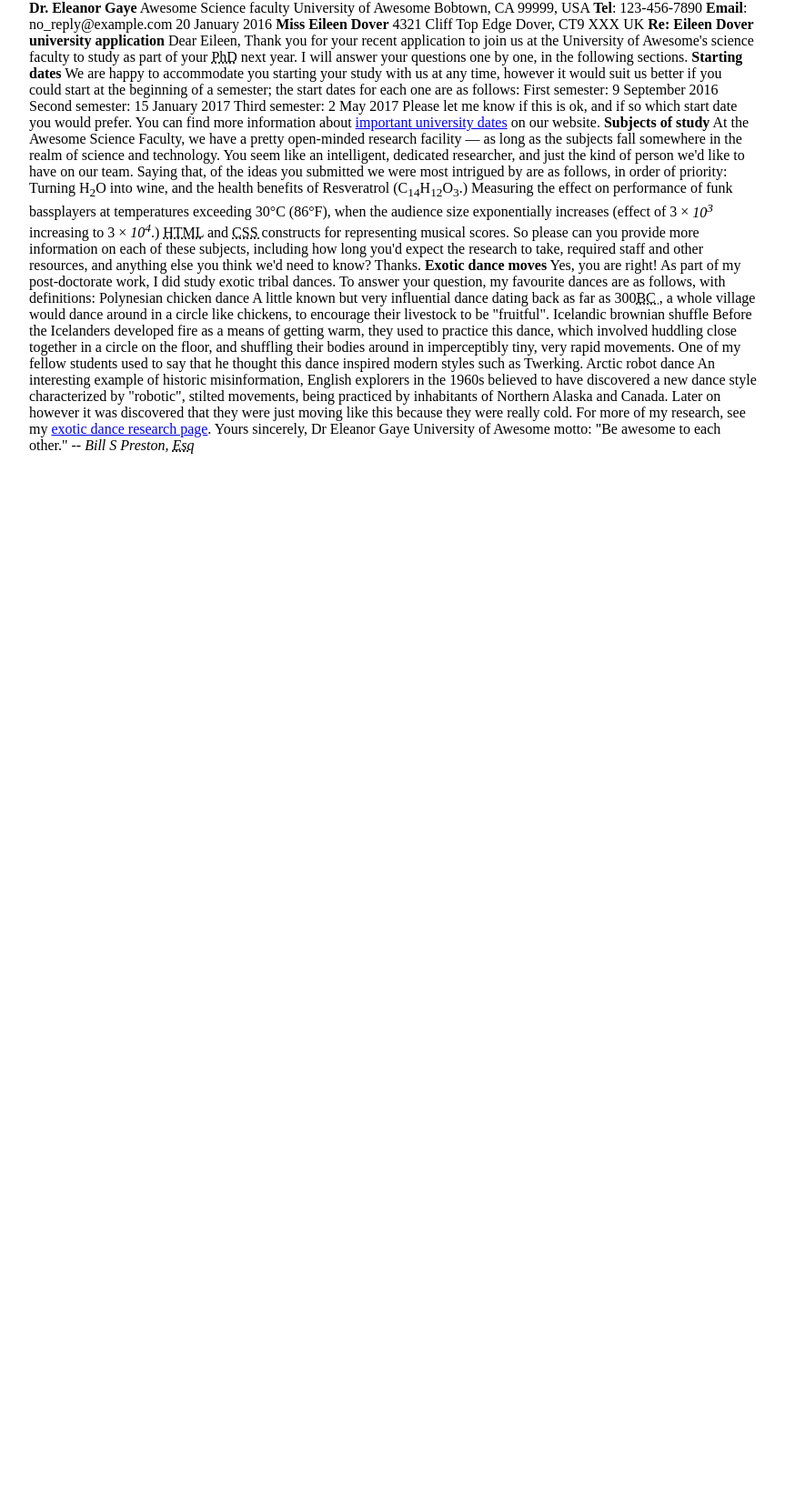
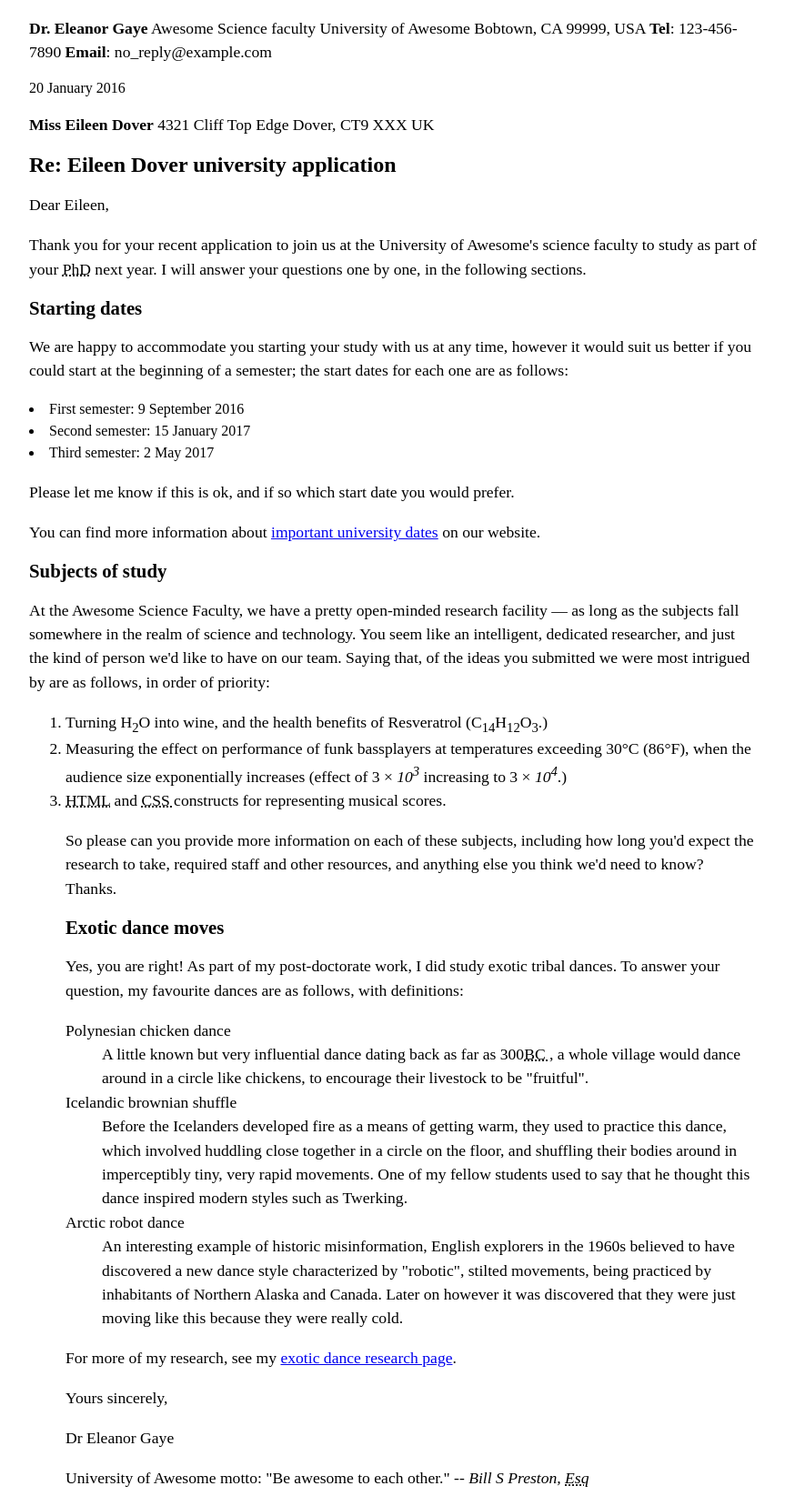
Before and after one commit to Michaeljk1/michaeljk1.github.io, a plain HTML site: page letter-markup/index.html in a window 1280 px wide. Shown: the whole page at 91% size, without its empty margins (208-1071 px from the left). Before the commit the page ends 800 px from the top, so only its background shows below. Drawn offline with Linux system fonts and the light colour scheme.

Commit message:
changes made
almost done

```diff
--- a/letter-markup/index.html
+++ b/letter-markup/index.html
@@ -35,71 +35,70 @@
         </style>
     </head>
     <body>
-    </body>
-  </html>
 
-    <strong>Dr. Eleanor Gaye</strong>
+<p><strong>Dr. Eleanor Gaye</strong>
 Awesome Science faculty
 University of Awesome
 Bobtown, CA 99999,
 USA
 <strong>Tel</strong>: 123-456-7890
-<strong>Email</strong>: no_reply@example.com
+<strong>Email</strong>: no_reply@example.com</p>
 
 <time datetime="2016-01-20">20 January 2016</time>
-
-<strong>Miss Eileen Dover</strong>
+<br>
+<p><strong>Miss Eileen Dover</strong>
 4321 Cliff Top Edge
 Dover, CT9 XXX
-UK
+UK</p>
 
 
-<strong>Re: Eileen Dover university application</strong>
+<h1><strong>Re: Eileen Dover university application</strong></h1>
+<section>
+<p>Dear Eileen,</p>
+</section>
+<p>Thank you for your recent application to join us at the University of Awesome's science faculty to study as part of your <abbr title="Doctor of Philosophy">PhD</abbr> next year. I will answer your questions one by one, in the following sections.</p>
+<section>
+<strong><h2>Starting dates</strong></h2>
+<section>
 
-Dear Eileen,
+<p>We are happy to accommodate you starting your study with us at any time, however it would suit us better if you could start at the beginning of a semester; the start dates for each one are as follows:</p>
 
-Thank you for your recent application to join us at the University of Awesome's science faculty to study as part of your <abbr title="Doctor of Philosophy">PhD</abbr> next year. I will answer your questions one by one, in the following sections.
+<li>First semester: <time datetime="2016-09-09">9 September 2016</time></li>
+<li>Second semester: <time datetime="2017-01-15">15 January 2017</time></li>
+<li>Third semester: <time datetime="2017-05-02">2 May 2017</time></li>
 
-<strong>Starting dates</strong>
+<p>Please let me know if this is ok, and if so which start date you would prefer.</p>
 
-We are happy to accommodate you starting your study with us at any time, however it would suit us better if you could start at the beginning of a semester; the start dates for each one are as follows:
-
-First semester: <time datetime="2016-09-09">9 September 2016</time>
-Second semester: <time datetime="2017-01-15">15 January 2017</time>
-Third semester: <time datetime="2017-05-02">2 May 2017</time>
-
-Please let me know if this is ok, and if so which start date you would prefer.
-
-You can find more information about <a href="https://important university dates.com/">important university dates</a> on our website.
+<p>You can find more information about <a href="https://important university dates.com/">important university dates</a> on our website.</p>
 
 
-<strong>Subjects of study</strong>
+<strong><h2>Subjects of study</strong></h2>
 
-At the Awesome Science Faculty, we have a pretty open-minded research facility — as long as the subjects fall somewhere in the realm of science and technology. You seem like an intelligent, dedicated researcher, and just the kind of person we'd like to have on our team. Saying that, of the ideas you submitted we were most intrigued by are as follows, in order of priority:
+<p>At the Awesome Science Faculty, we have a pretty open-minded research facility — as long as the subjects fall somewhere in the realm of science and technology. You seem like an intelligent, dedicated researcher, and just the kind of person we'd like to have on our team. Saying that, of the ideas you submitted we were most intrigued by are as follows, in order of priority:</p>
+<ol>
+<li>Turning H<sub>2</sub>O into wine, and the health benefits of Resveratrol (C<sub>14</sub>H<sub>12</sub>O<sub>3</sub>.)</li>
+<li>Measuring the effect on performance of funk bassplayers at temperatures exceeding 30°C (86°F), when the audience size exponentially increases (effect of 3 × <var>10<sup>3</sup></var> increasing to 3 × <var>10<sup>4</sup></var>.)</li>
+<li><abbr title="HyperText Markup Language">HTML</abbr> and <abbr title="Cascading Style Sheets"> CSS </abbr> constructs for representing musical scores.</li>
 
-Turning H<sub>2</sub>O into wine, and the health benefits of Resveratrol (C<sub>14</sub>H<sub>12</sub>O<sub>3</sub>.)
-Measuring the effect on performance of funk bassplayers at temperatures exceeding 30°C (86°F), when the audience size exponentially increases (effect of 3 × <var>10<sup>3</sup></var> increasing to 3 × <var>10<sup>4</sup></var>.)
-<abbr title="HyperText Markup Language">HTML</abbr> and <abbr title="Cascading Style Sheets"> CSS </abbr> constructs for representing musical scores.
-
-So please can you provide more information on each of these subjects, including how long you'd expect the research to take, required staff and other resources, and anything else you think we'd need to know? Thanks.
+<p>So please can you provide more information on each of these subjects, including how long you'd expect the research to take, required staff and other resources, and anything else you think we'd need to know? Thanks.</p>
 
 
-<strong>Exotic dance moves</strong>
+<strong><h2>Exotic dance moves</strong></h2>
 
-Yes, you are right! As part of my post-doctorate work, I did study exotic tribal dances. To answer your question, my favourite dances are as follows, with definitions:
+<p>Yes, you are right! As part of my post-doctorate work, I did study exotic tribal dances. To answer your question, my favourite dances are as follows, with definitions:</p>
+<dl>
+<dt>Polynesian chicken dance</dt>
+<dd>A little known but very influential dance dating back as far as 300<abbr title=Before Christ">BC </abbr>, a whole village would dance around in a circle like chickens, to encourage their livestock to be "fruitful".</dd>
+<dt>Icelandic brownian shuffle</dt>
+<dd>Before the Icelanders developed fire as a means of getting warm, they used to practice this dance, which involved huddling close together in a circle on the floor, and shuffling their bodies around in imperceptibly tiny, very rapid movements. One of my fellow students used to say that he thought this dance inspired modern styles such as Twerking.</dd>
+<dt>Arctic robot dance</dt>
+<dd>An interesting example of historic misinformation, English explorers in the 1960s believed to have discovered a new dance style characterized by "robotic", stilted movements, being practiced by inhabitants of Northern Alaska and Canada. Later on however it was discovered that they were just moving like this because they were really cold.</dd>
+</dl>
+<p>For more of my research, see my <a href="https://exotic dance research page.com/">exotic dance research page</a>.</p>
 
-Polynesian chicken dance
-A little known but very influential dance dating back as far as 300<abbr title=Before Christ">BC </abbr>, a whole village would dance around in a circle like chickens, to encourage their livestock to be "fruitful".
-Icelandic brownian shuffle
-Before the Icelanders developed fire as a means of getting warm, they used to practice this dance, which involved huddling close together in a circle on the floor, and shuffling their bodies around in imperceptibly tiny, very rapid movements. One of my fellow students used to say that he thought this dance inspired modern styles such as Twerking.
-Arctic robot dance
-An interesting example of historic misinformation, English explorers in the 1960s believed to have discovered a new dance style characterized by "robotic", stilted movements, being practiced by inhabitants of Northern Alaska and Canada. Later on however it was discovered that they were just moving like this because they were really cold.
+<p>Yours sincerely,</p>
+<p>Dr Eleanor Gaye</p>
 
-For more of my research, see my <a href="https://exotic dance research page.com/">exotic dance research page</a>.
-
-Yours sincerely,
-Dr Eleanor Gaye
-
-University of Awesome motto: "Be awesome to each other." -- <i>Bill S Preston, <abbr title="Esquire"> Esq </abbr></i>
+<p>University of Awesome motto: "Be awesome to each other." -- <i>Bill S Preston, <abbr title="Esquire"> Esq </abbr></i></p>
     </body>
 </html>
```
